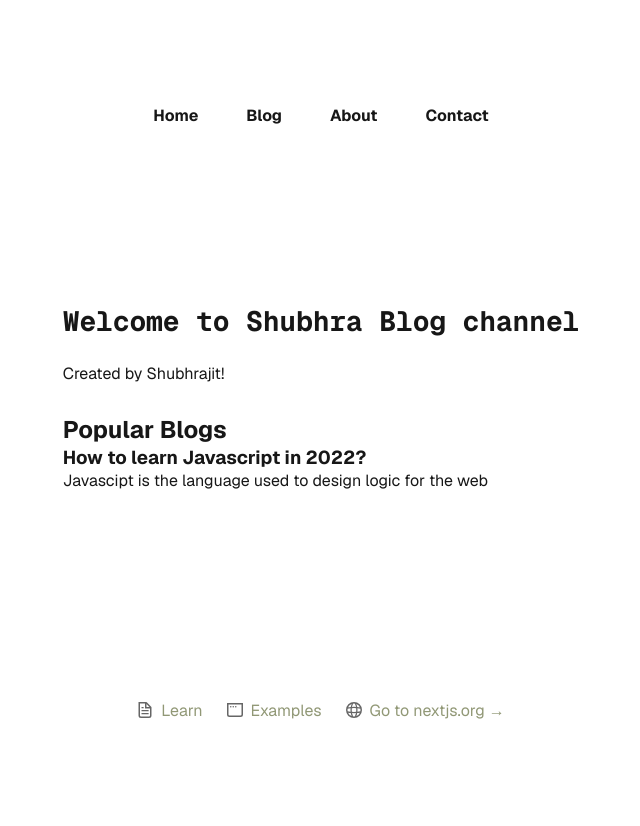
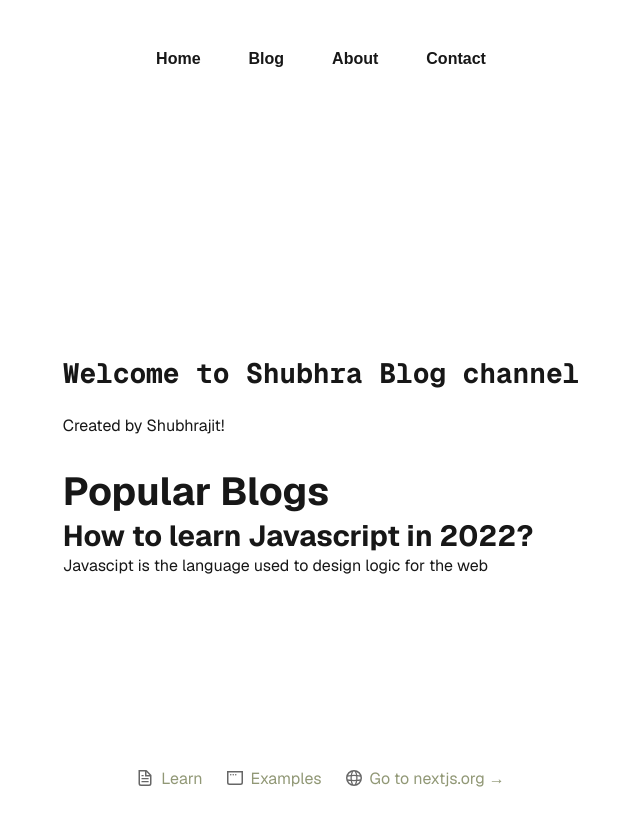
Before and after one commit to Shubhra7/NextJs_All, a Next.js app in the folder blog-hunt/: page / in a window 1280 px wide. Shown: the top 826 px of the page, without its empty margins (319-959 px from the left). Before the commit the page ends 800 px from the top, so only its background shows below. Built offline with nearby package versions, Linux system fonts and the light colour scheme.

Commit message:
adding nav bar in all page done

```diff
--- /dev/null
+++ b/blog-hunt/src/app/components/navbar.js
@@ -0,0 +1,18 @@
+import styles from "../page.module.css";
+import Link from "next/link";
+
+const Navbar = () => {
+  return (
+  <>
+    <nav className={styles.mainnav}>
+        <ul>
+          <Link href='/'><li>Home</li></Link>
+          <Link href='/blog'><li>Blog</li></Link>
+          <Link href='/about'><li>About</li></Link>
+          <Link href='/contact'><li>Contact</li></Link>
+        </ul>
+    </nav>
+  </>
+  )
+}
+export default Navbar
--- a/blog-hunt/src/app/layout.js
+++ b/blog-hunt/src/app/layout.js
@@ -1,5 +1,6 @@
 import { Geist, Geist_Mono } from "next/font/google";
 import "./globals.css";
+import Navbar from "./components/navbar";
 
 const geistSans = Geist({
   variable: "--font-geist-sans",
@@ -20,6 +21,7 @@ export default function RootLayout({ children }) {
   return (
     <html lang="en">
       <body className={`${geistSans.variable} ${geistMono.variable}`}>
+        <Navbar/>
         {children}
       </body>
     </html>
--- a/blog-hunt/src/app/page.js
+++ b/blog-hunt/src/app/page.js
@@ -1,3 +1,4 @@
+'use client';
 import Image from "next/image";
 import styles from "./page.module.css";
 import Link from "next/link";
@@ -5,14 +6,6 @@ import Link from "next/link";
 export default function Home() {
   return (
     <div className={styles.page}>
-      <nav className={styles.mainnav}>
-        <ul>
-          <Link href='/'><li>Home</li></Link>
-          <Link href='/blog'><li>Blog</li></Link>
-          <Link href='/about'><li>About</li></Link>
-          <Link href='/contact'><li>Contact</li></Link>
-        </ul>
-      </nav>
       <main className={styles.main}>
         <ol>
           <h1>Welcome to Shubhra Blog channel</h1>
@@ -21,6 +14,14 @@ export default function Home() {
 
        <div className="blogs">
         <h2>Popular Blogs</h2>
+        <style jsx>{`
+          h2{
+            font-size:39px;
+          }
+          h3{
+            font-size: 29px
+          }
+        `}</style>
         <div className="blogItem">
           <h3>How to learn Javascript in 2022?</h3>
           <p>Javascipt is the language used to design logic for the web</p>
```
